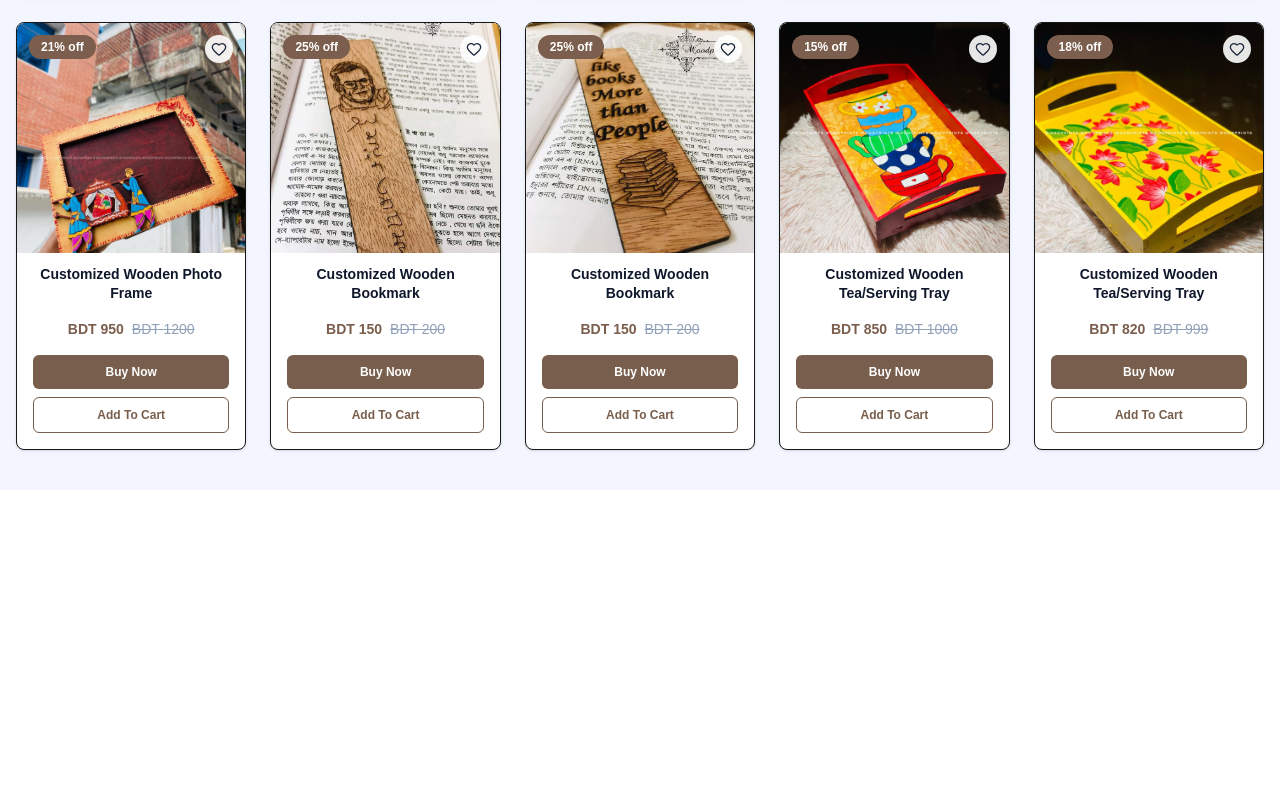
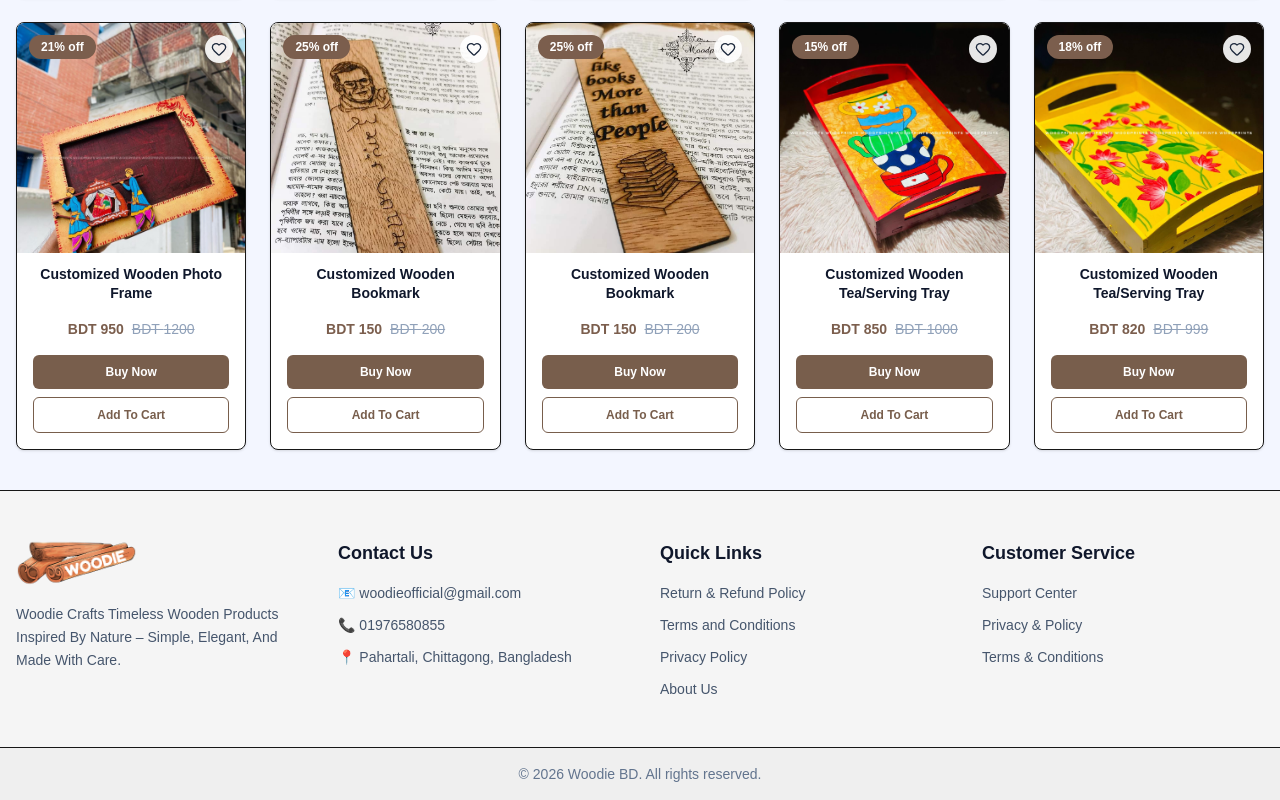
Before and after one commit to santuchy/woodiebd, a Next.js app: page / in a window 1280 px wide. Shown: the part 1600-2400 px from the top of the page. Before the commit the page ends 2090 px from the top, so only its background shows below. Built offline with nearby package versions, Linux system fonts and the light colour scheme.

Commit message:
added footer

```diff
--- /dev/null
+++ b/src/app/components/Footer.jsx
@@ -0,0 +1,109 @@
+"use client";
+
+import Link from "next/link";
+
+export default function Footer() {
+  return (
+    <footer className="w-full bg-[#F5F5F5] border-t">
+      <div className="mx-auto max-w-7xl px-4 py-12">
+        <div className="grid grid-cols-1 gap-10 md:grid-cols-4">
+
+          {/* About */}
+          <div>
+            <img
+              src="/WOODIE (1).webp"
+              alt="Woodie Logo"
+              className="mb-4 h-12"
+            />
+            <p className="text-sm leading-relaxed text-slate-600">
+              Woodie Crafts Timeless Wooden Products Inspired By Nature –
+              Simple, Elegant, And Made With Care.
+            </p>
+          </div>
+
+          {/* Contact */}
+          <div>
+            <h4 className="mb-4 text-lg font-semibold text-slate-900">
+              Contact Us
+            </h4>
+
+            <ul className="space-y-3 text-sm text-slate-600">
+              <li className="flex items-center gap-2">
+                📧 woodieofficial@gmail.com
+              </li>
+              <li className="flex items-center gap-2">
+                📞 01976580855
+              </li>
+              <li className="flex items-start gap-2">
+                📍 Pahartali, Chittagong, Bangladesh
+              </li>
+            </ul>
+          </div>
+
+          {/* Quick link */}
+          <div>
+            <h4 className="mb-4 text-lg font-semibold text-slate-900">
+              Quick Links
+            </h4>
+
+            <ul className="space-y-3 text-sm text-slate-600">
+              <li>
+                <Link href="/" className="hover:underline">
+                  Return & Refund Policy
+                </Link>
+              </li>
+              <li>
+                <Link href="/" className="hover:underline">
+                  Terms and Conditions
+                </Link>
+              </li>
+              <li>
+                <Link href="/" className="hover:underline">
+                  Privacy Policy
+                </Link>
+              </li>
+              <li>
+                <Link href="/about" className="hover:underline">
+                  About Us
+                </Link>
+              </li>
+            </ul>
+          </div>
+
+          {/* Customer service */}
+          <div>
+            <h4 className="mb-4 text-lg font-semibold text-slate-900">
+              Customer Service
+            </h4>
+
+            <ul className="space-y-3 text-sm text-slate-600">
+              <li>
+                <Link href="/" className="hover:underline">
+                  Support Center
+                </Link>
+              </li>
+              <li>
+                <Link href="/" className="hover:underline">
+                  Privacy & Policy
+                </Link>
+              </li>
+              <li>
+                <Link href="/" className="hover:underline">
+                  Terms & Conditions
+                </Link>
+              </li>
+            </ul>
+          </div>
+
+        </div>
+      </div>
+
+      {/* Bottom */}
+      <div className="border-t bg-[#EFEFEF] py-4">
+        <p className="text-center text-sm text-slate-500">
+          © {new Date().getFullYear()} Woodie BD. All rights reserved.
+        </p>
+      </div>
+    </footer>
+  );
+}
--- a/src/app/layout.js
+++ b/src/app/layout.js
@@ -1,6 +1,7 @@
 import { Geist, Geist_Mono } from "next/font/google";
 import "./globals.css";
 import NavBar from "./components/NavBar";
+import Footer from "./components/Footer";
 
 
 const geistSans = Geist({
@@ -25,8 +26,8 @@ export default function RootLayout({ children }) {
         className={`${geistSans.variable} ${geistMono.variable} antialiased`}
       >
         <NavBar></NavBar>
-
         {children}
+        <Footer></Footer>
       </body>
     </html>
   );
```
